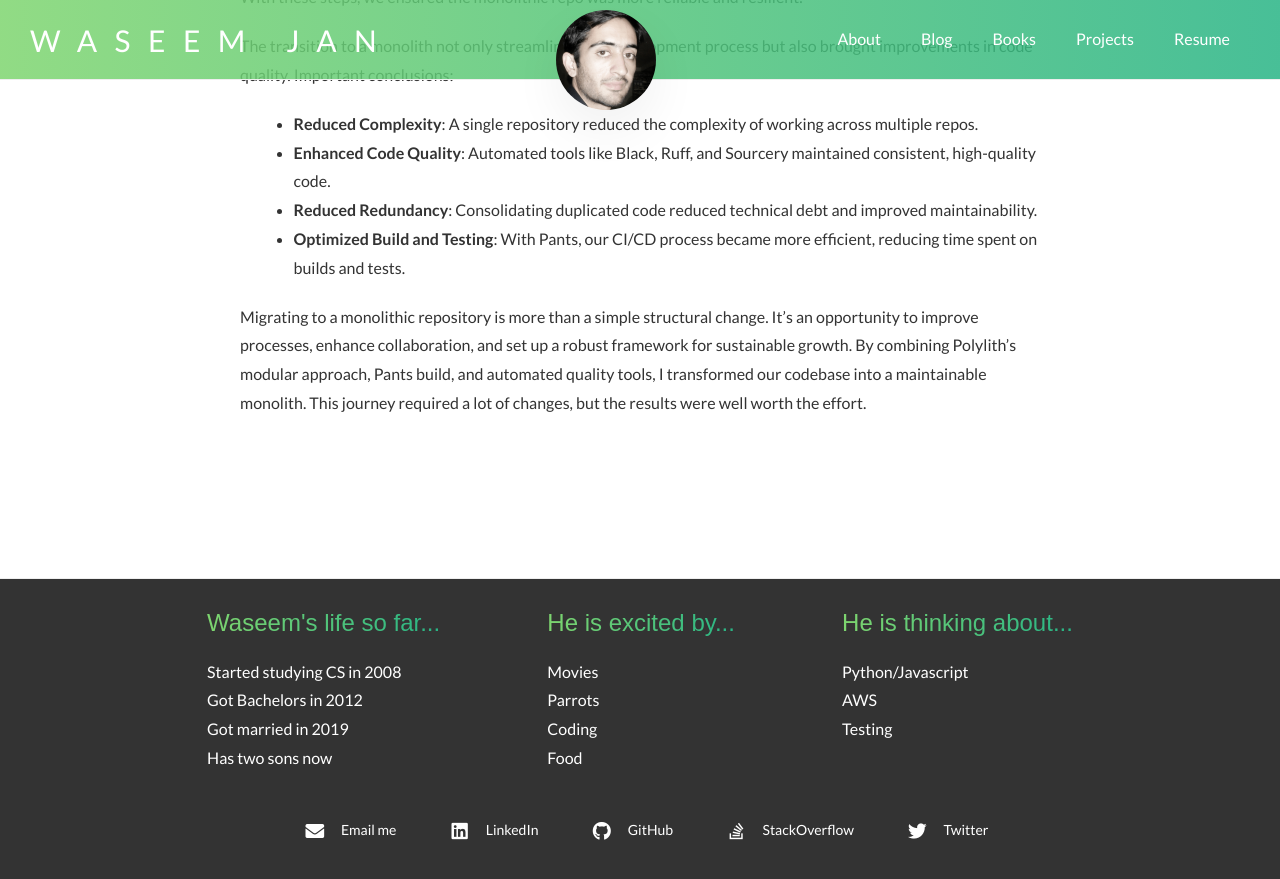
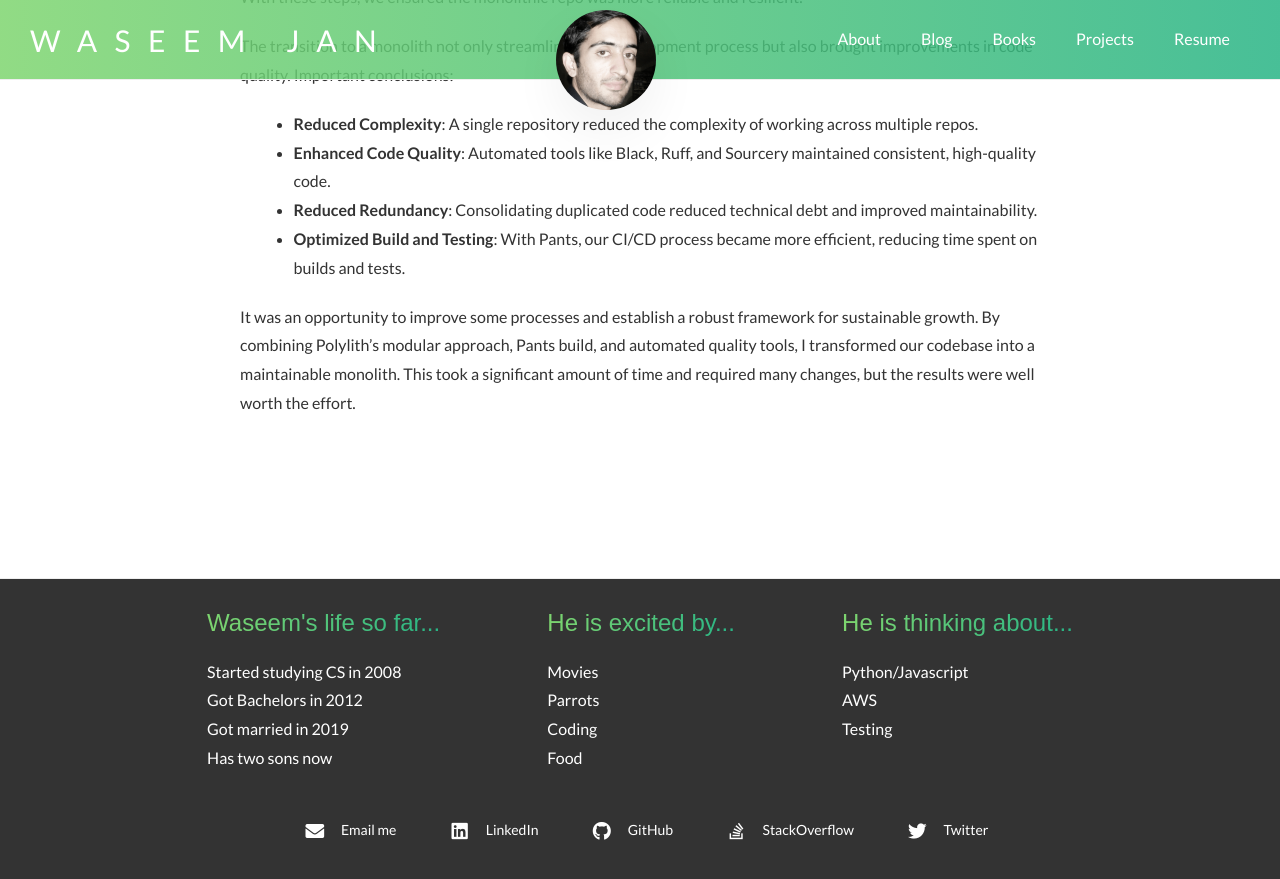
Before and after one commit to syedwaseemjan/syedwaseemjan.github.io, a Jekyll site: the page built from _posts/2024-04-13-migration-to-polylith.md, in a window 1280 px wide and 900 px high, scrolled down 2554 px. Shown: the top 879 px of the window. Built offline with Jekyll 4.4.1, drawn with Linux system fonts in a browser that asks for light colours; nearby versions of some CDN libraries; comment, search, counter and statistics services are not loaded.

Commit message:
Improve wording

```diff
--- a/_posts/2024-04-13-migration-to-polylith.md
+++ b/_posts/2024-04-13-migration-to-polylith.md
@@ -73,4 +73,4 @@ The transition to a monolith not only streamlined our development process but al
 
 
 
-Migrating to a monolithic repository is more than a simple structural change. It’s an opportunity to improve processes, enhance collaboration, and set up a robust framework for sustainable growth. By combining Polylith’s modular approach, Pants build, and automated quality tools, I transformed our codebase into a maintainable monolith. This journey required a lot of changes, but the results were well worth the effort.
+It was an opportunity to improve some processes and establish a robust framework for sustainable growth. By combining Polylith’s modular approach, Pants build, and automated quality tools, I transformed our codebase into a maintainable monolith. This took a significant amount of time and required many changes, but the results were well worth the effort.
```
